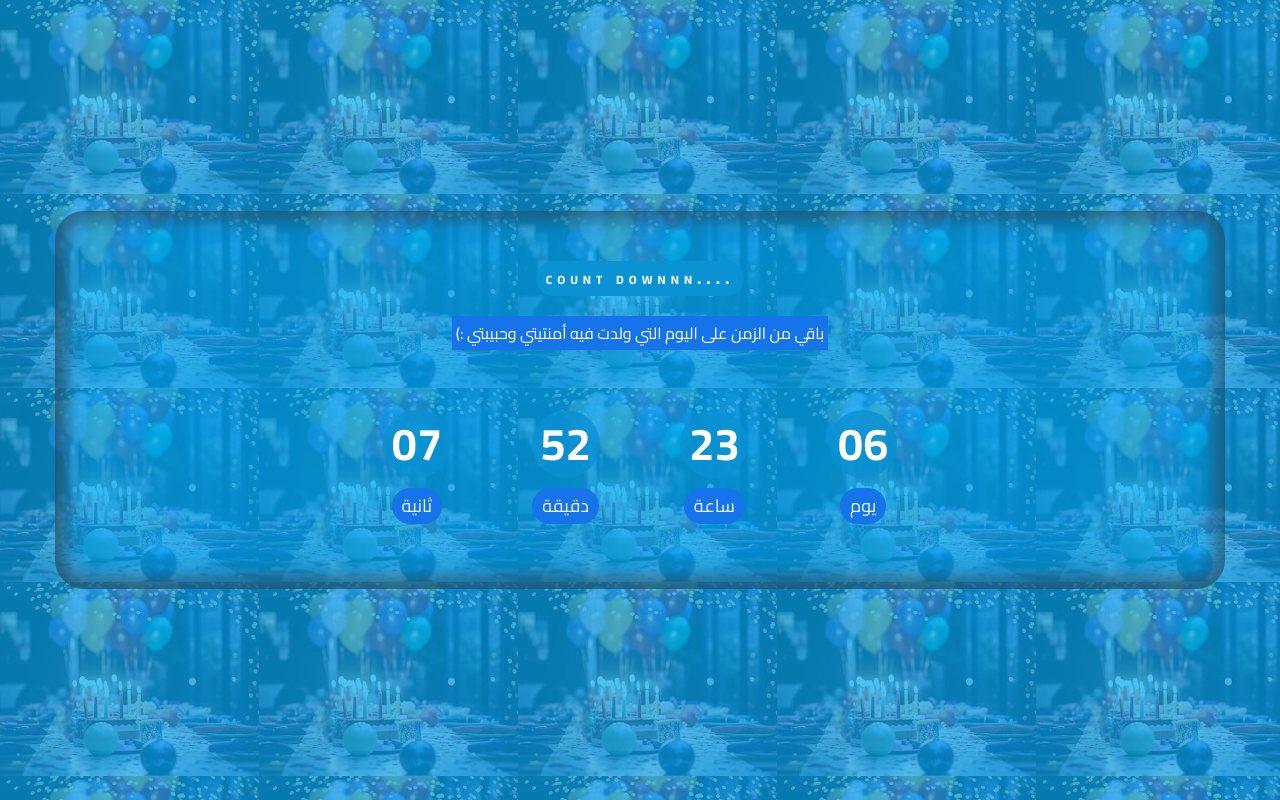
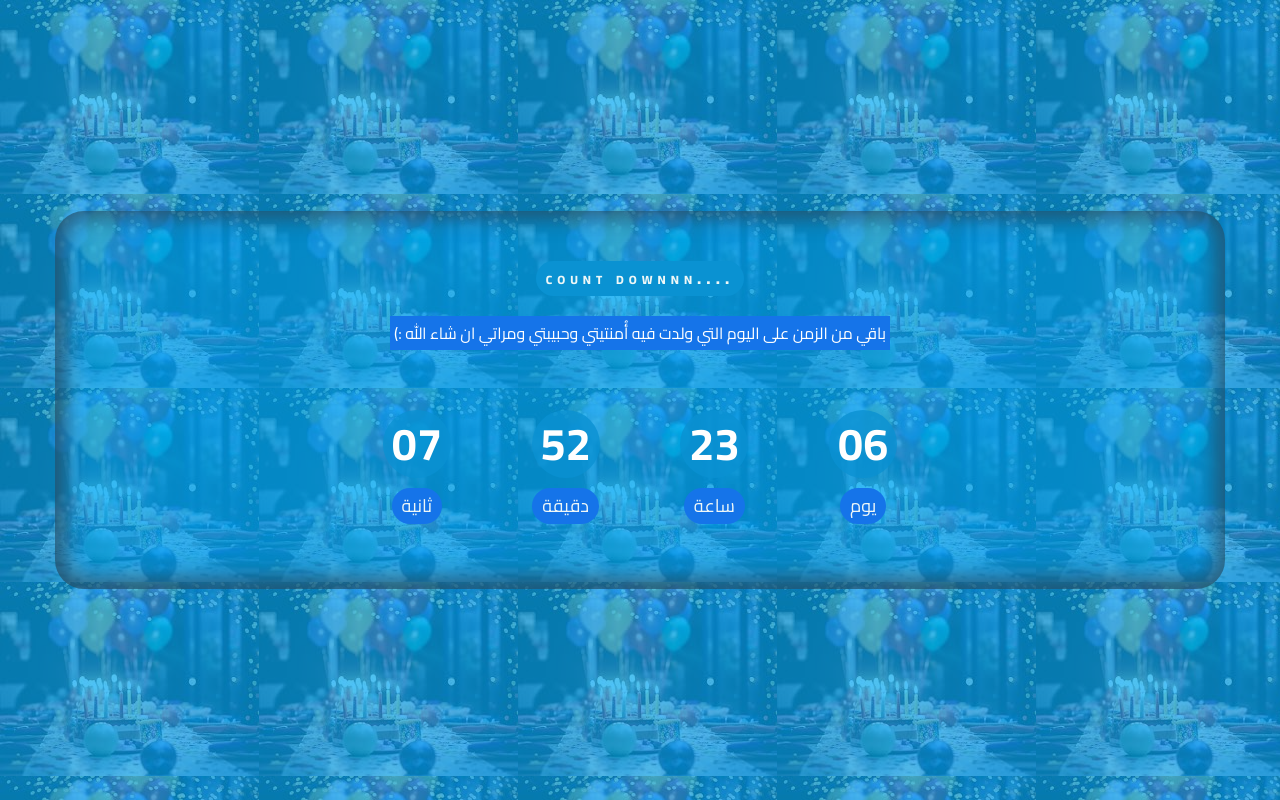
Before and after one commit to samyraii/Nena-s_Birthday, a plain HTML site: page index.html in a window 1280 px wide. Drawn offline with Linux system fonts and the light colour scheme.

Commit message:
Update index.html

```diff
--- a/index.html
+++ b/index.html
@@ -21,7 +21,7 @@
         <div class="container">
             <p class="text">count downnn....</p>
 
-            <p class="texttwo ">باقي من الزمن على اليوم التي ولدت فيه أمنتيتي وحبيبتي   :)</p>
+            <p class="texttwo "> باقي من الزمن على اليوم التي ولدت فيه أُمنتيتي وحبيبتي ومراتي ان شاء الله  :)</p>
             <div class="count">
                 <div class="colomn">
                     <span class="days countt"></span>
```
